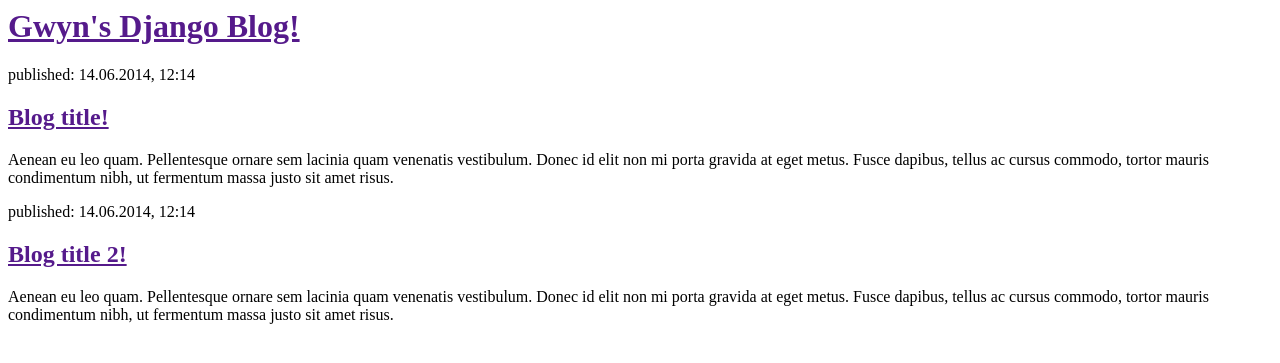
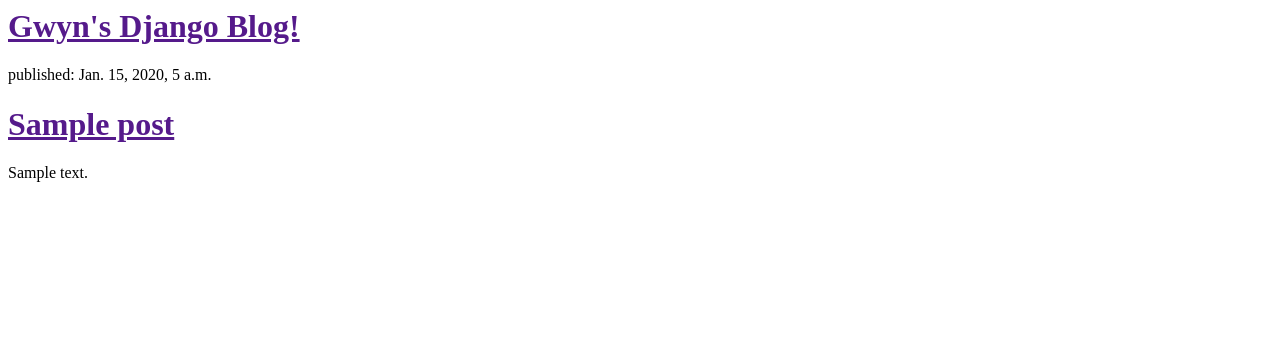
Before and after one commit to gellsworth/my-first-blog, a Django app: template blog/templates/blog/post_list.html in a window 1280 px wide. Shown: the top 363 px of the page. Run offline with Django 3.2, Linux system fonts and the light colour scheme; the template is opened without the code that fills it: values that come from a table or form of the project are taken from there, others are empty; tables that the repository leaves empty hold one stand-in row (values such as "Sample post").

Commit message:
Modified templates to display posts from database.

```diff
--- a/blog/templates/blog/post_list.html
+++ b/blog/templates/blog/post_list.html
@@ -6,15 +6,16 @@
     	<div>
     		<h1><a href="">Gwyn's Django Blog!</a></h1>
     	</div>
+
+      {% for post in posts %}
+
         <div>
-        	<p>published: 14.06.2014, 12:14</p>
-       	 	<h2><a href="">Blog title!</a></h2>
-       	 	<p>Aenean eu leo quam. Pellentesque ornare sem lacinia quam venenatis vestibulum. Donec id elit non mi porta gravida at eget metus. Fusce dapibus, tellus ac cursus commodo, tortor mauris condimentum nibh, ut fermentum massa justo sit amet risus.</p>
-   	 	</div>
-   	 	<div>
-        	<p>published: 14.06.2014, 12:14</p>
-       	 	<h2><a href="">Blog title 2!</a></h2>
-       	 	<p>Aenean eu leo quam. Pellentesque ornare sem lacinia quam venenatis vestibulum. Donec id elit non mi porta gravida at eget metus. Fusce dapibus, tellus ac cursus commodo, tortor mauris condimentum nibh, ut fermentum massa justo sit amet risus.</p>
-   	 	</div>
+          <p>published: {{ post.published_date }}</p>
+          <h1><a href="">{{ post.title }}</a></h1>
+          <p>{{ post.text|linebreaks }}</p>
+        </div>
+
+      {% endfor %}
+
     </body>
 </html>
--- a/blog/views.py
+++ b/blog/views.py
@@ -1,6 +1,8 @@
 from django.shortcuts import render
+from django.utils import timezone
+from .models import Post
 
 
 def post_list(request):
-    return render(request, 'blog/post_list.html', {})
-# Create your views here.
+    posts = Post.objects.filter(published_date__lte=timezone.now()).order_by('published_date')
+    return render(request, 'blog/post_list.html', {'posts': posts})
```
